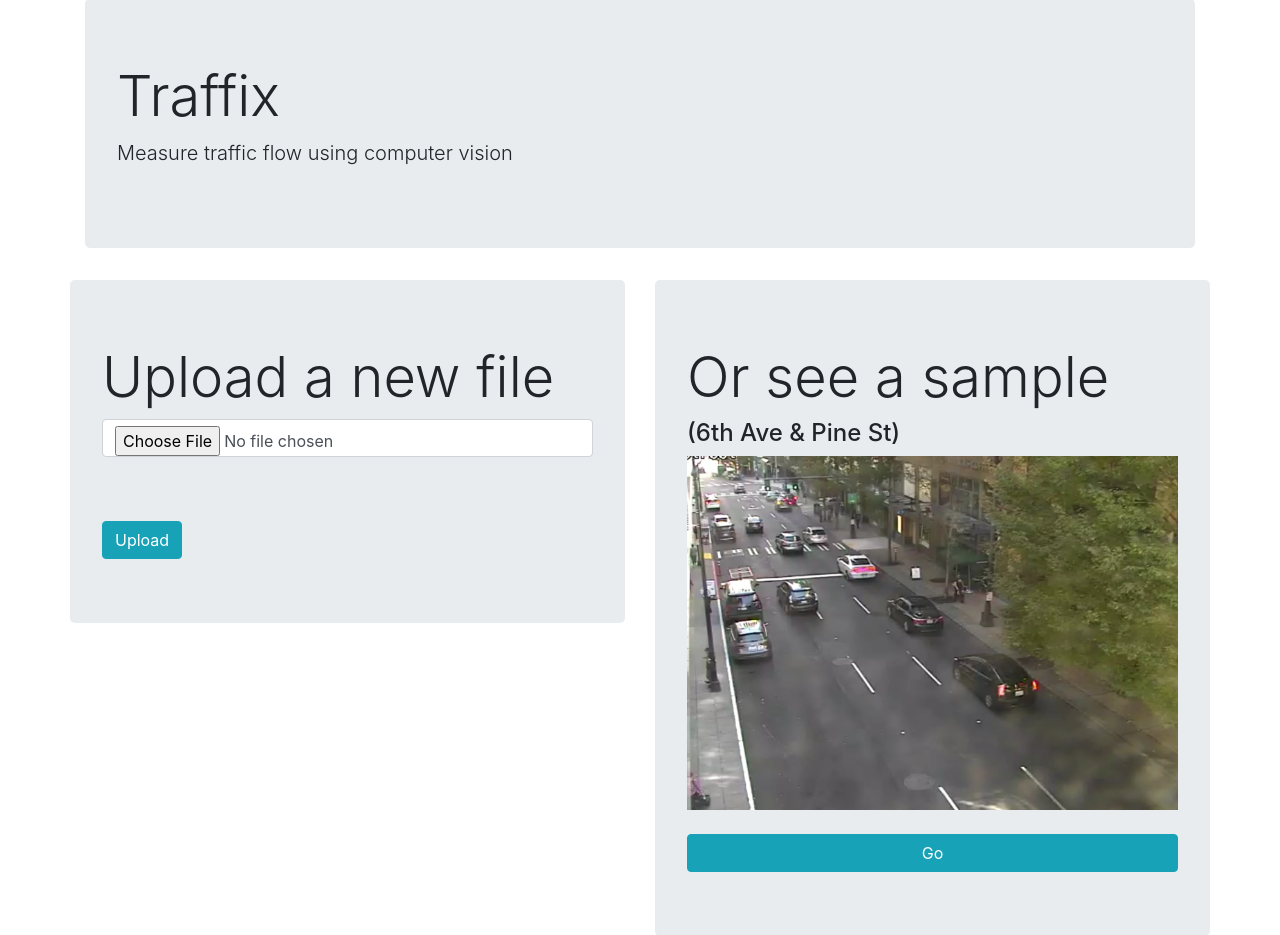
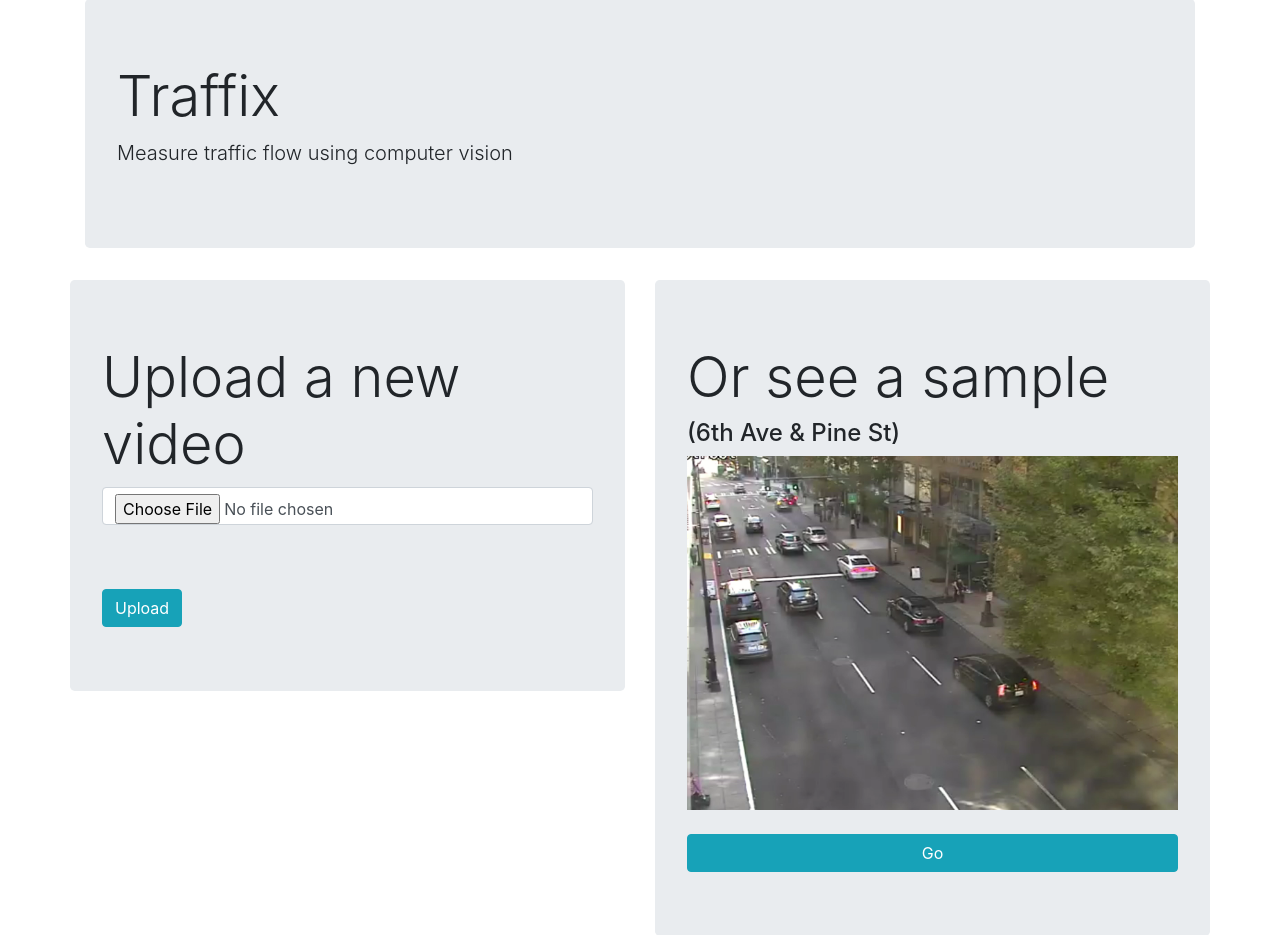
Before and after one commit to mrshootingstar/insight, a Python web app: template flask/templates/index.html in a window 1280 px wide. Shown: the part 57-992 px from the top of the page. Run offline with Jinja, Linux system fonts and the light colour scheme; the template is opened without the code that fills it, so the values that code supplies are empty; some libraries are stand-ins or nearby versions.

Commit message:
file-> video

```diff
--- a/flask/templates/index.html
+++ b/flask/templates/index.html
@@ -10,7 +10,7 @@
   <div class="row">
     <div class="col-sm">
       <div class="jumbotron">
-        <h1 class="display-4">Upload a new file</h1>
+        <h1 class="display-4">Upload a new video</h1>
         <form method=post enctype=multipart/form-data>
           <div class="form-group">
             <input type=file class="form-control" name=file>
```
